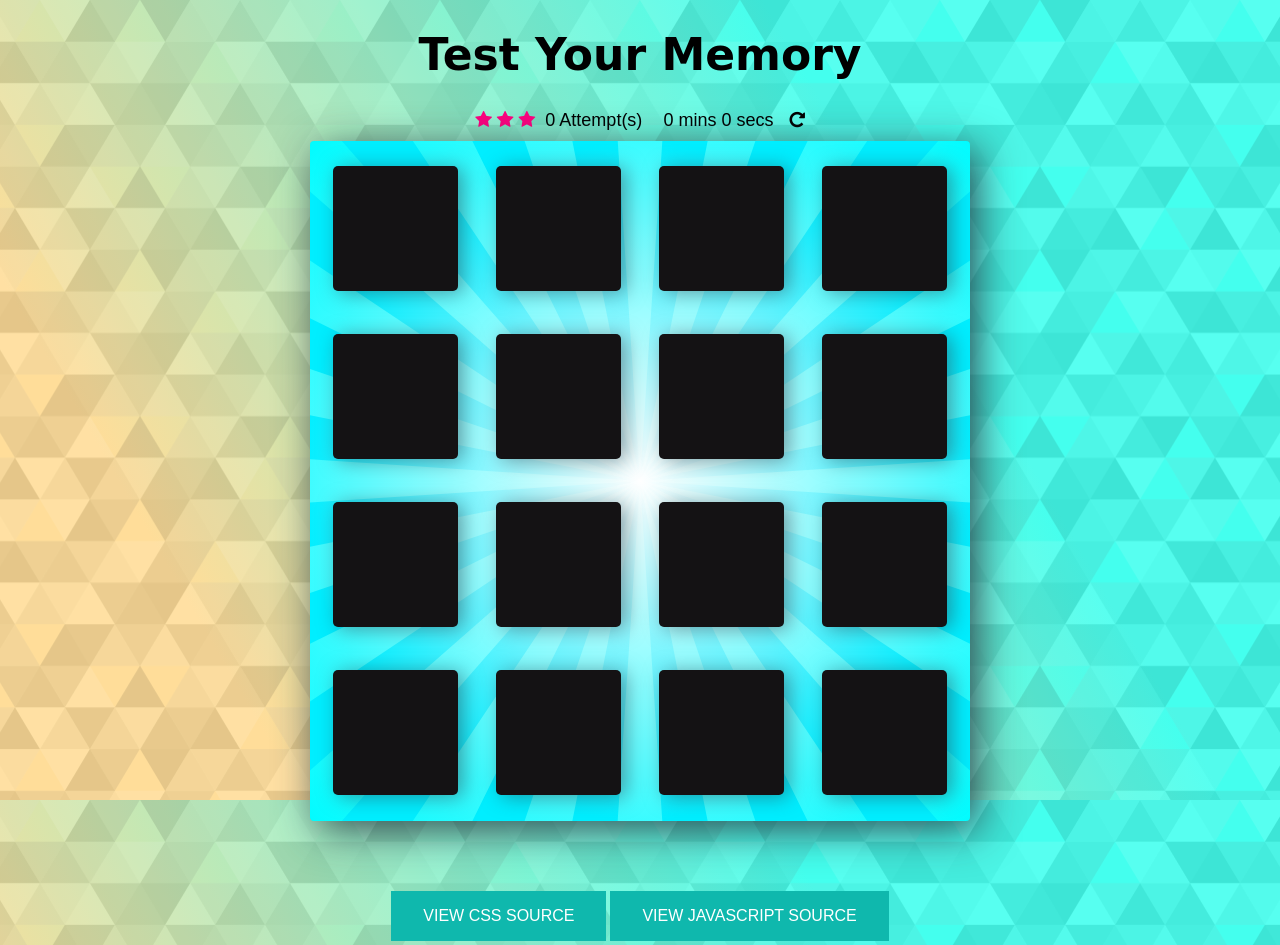
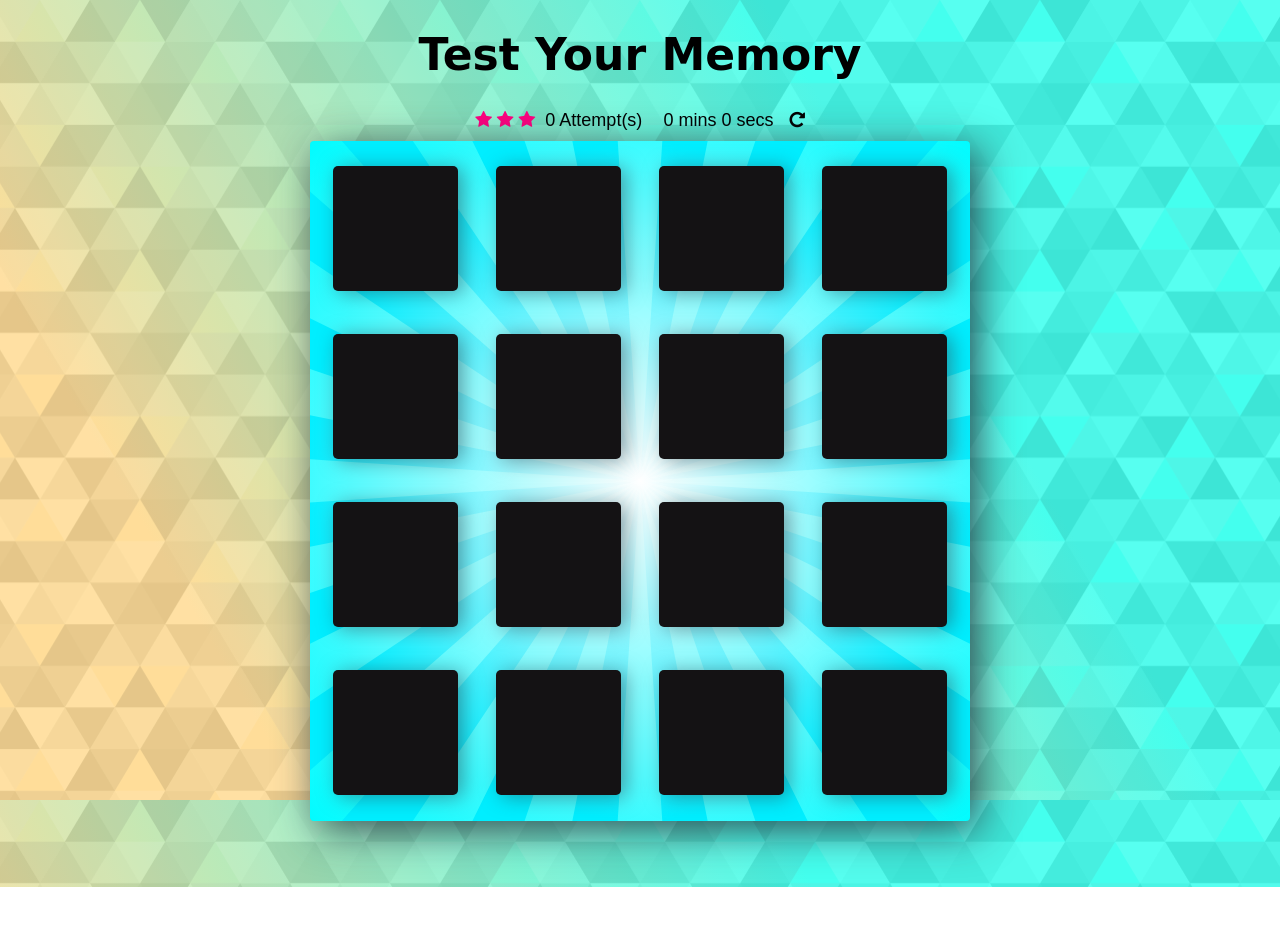
Before and after one commit to davemasilungan/memory-game, a plain HTML site: page index.html in a window 1280 px wide. After the commit the page ends 887 px from the top, so only its background shows below. Drawn offline with Linux system fonts and the light colour scheme; a web font is replaced by a local one.

Commit message:
Update index.html

```diff
--- a/index.html
+++ b/index.html
@@ -102,11 +102,6 @@
             </div>
         </div>
     </div>
-
-    <div class="wrapper">
-        <button class="button button2"><a href="http://davem.design/memory_game/code/css.html">VIEW CSS SOURCE</a></button>
-         <button class="button button2"><a href="http://davem.design/memory_game/code/js.html">VIEW JAVASCRIPT SOURCE</a></button>
-    </div>
 <script src="js/memory.js"></script>
 </body>
 </html>
```
